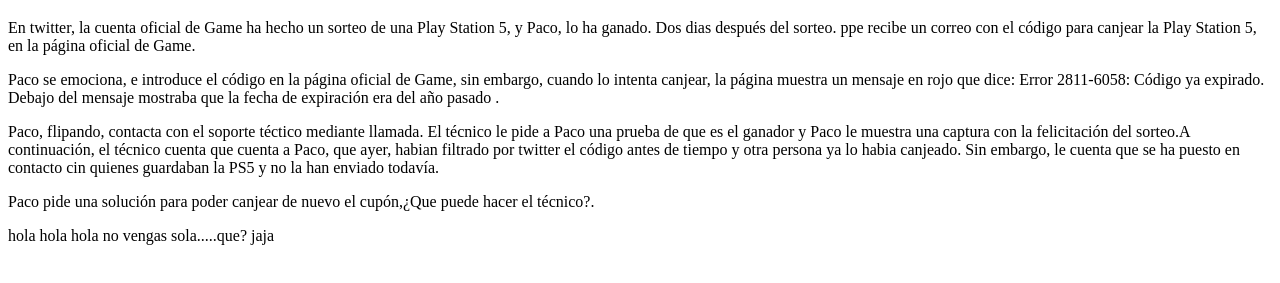
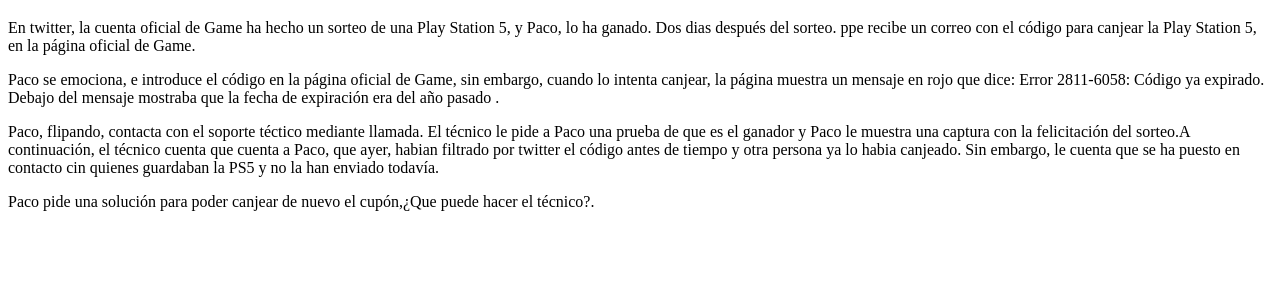
Before and after one commit to juandaniel-programmer/Problemas, a plain HTML site: page Problema_0.0.html in a window 1280 px wide. Shown: the part 61-344 px from the top of the page. Drawn offline with Linux system fonts and the light colour scheme.

Commit message:
L apgina ha vuelto a su forma original

```diff
--- a/Problema_0.0.html
+++ b/Problema_0.0.html
@@ -14,7 +14,5 @@
         </p>
 
 
-
-        hola hola hola no vengas sola.....que? jaja
     </body>
 </html>
```
